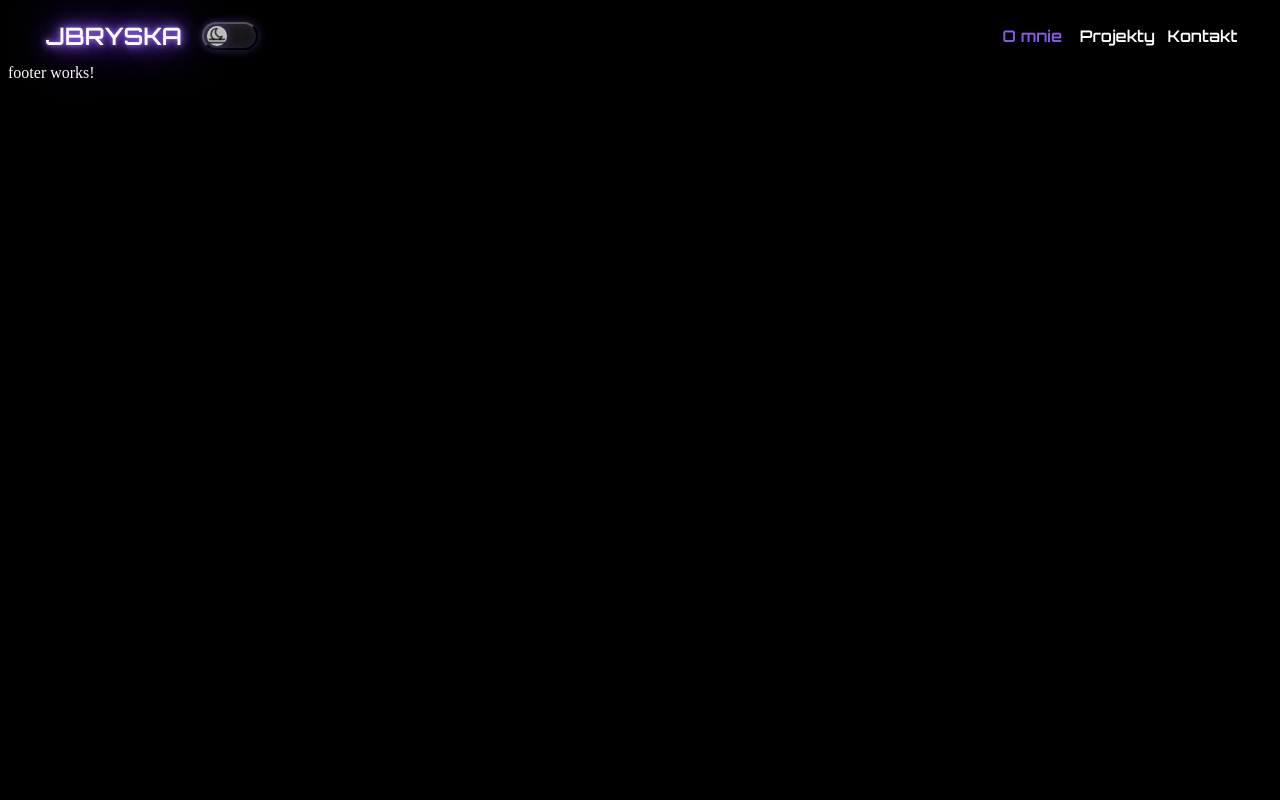
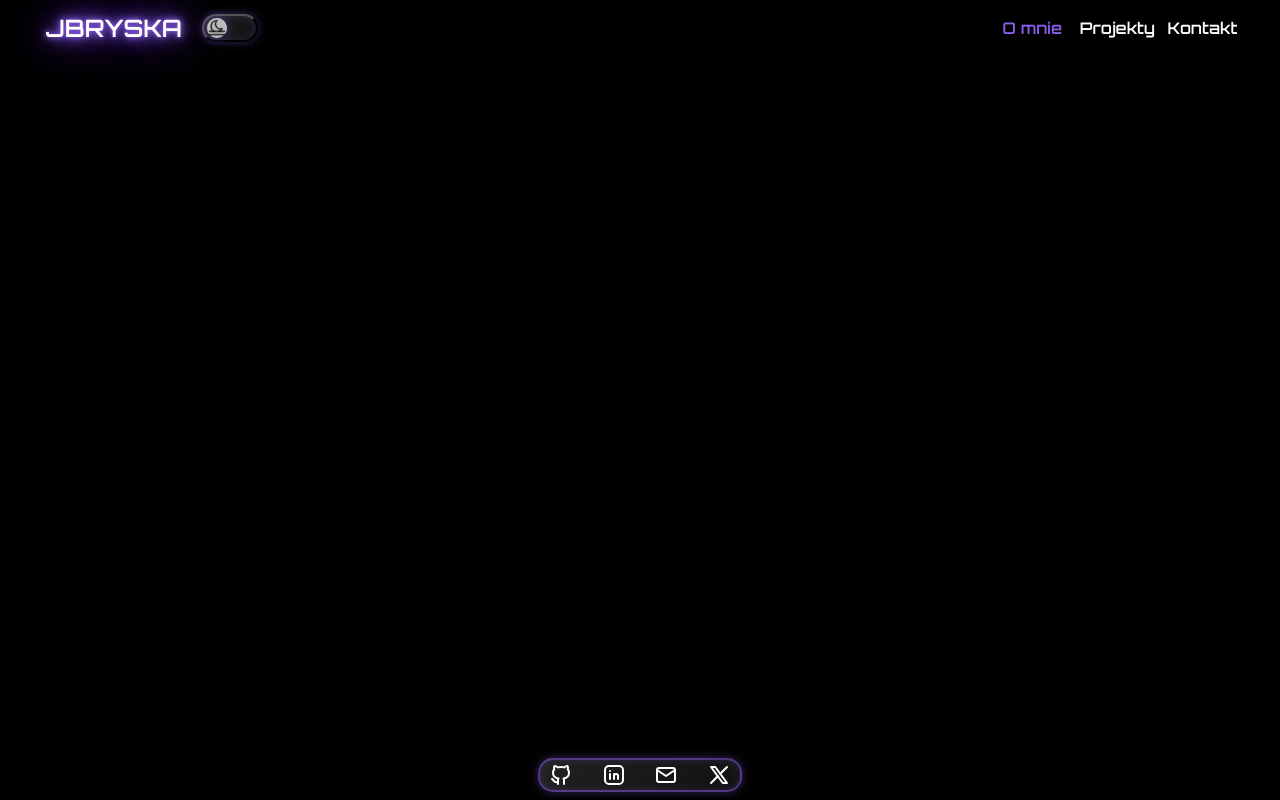
Before and after one commit to whit33y/jbryska, an Angular app: page /home in a window 1280 px wide. Built offline with nearby package versions, Linux system fonts and the light colour scheme.

Commit message:
feat: added footer with styles

```diff
--- a/src/app/app.html
+++ b/src/app/app.html
@@ -1,5 +1,7 @@
-<app-header />
-<main id="main-content" class="main-content">
-  <router-outlet />
-</main>
-<app-footer />
+<div class="container">
+  <app-header />
+  <main id="main-content" class="main-content">
+    <router-outlet />
+  </main>
+  <app-footer />
+</div>
--- a/src/app/app.scss
+++ b/src/app/app.scss
@@ -0,0 +1,7 @@
+.container {
+  font-family: 'Orbitron', sans-serif;
+  font-optical-sizing: auto;
+  font-style: normal;
+  font-weight: 400;
+  height: 100%;
+}
--- a/src/app/components/layout/footer/footer.html
+++ b/src/app/components/layout/footer/footer.html
@@ -1 +1,41 @@
-<p>footer works!</p>
+<footer class="site-footer" (mousemove)="onMouseMove($event)" (mouseleave)="onMouseLeave()">
+    <div class="container" [ngStyle]="{'transform': transformStyle}">
+        <a href="https://github.com/whit33y" target="_blank"><svg xmlns="http://www.w3.org/2000/svg" width="24"
+                height="24" viewBox="0 0 24 24" fill="none" stroke="currentColor" stroke-width="2"
+                stroke-linecap="round" stroke-linejoin="round"
+                class="icon icon-tabler icons-tabler-outline icon-tabler-brand-github">
+                <path stroke="none" d="M0 0h24v24H0z" fill="none" />
+                <path
+                    d="M9 19c-4.3 1.4 -4.3 -2.5 -6 -3m12 5v-3.5c0 -1 .1 -1.4 -.5 -2c2.8 -.3 5.5 -1.4 5.5 -6a4.6 4.6 0 0 0 -1.3 -3.2a4.2 4.2 0 0 0 -.1 -3.2s-1.1 -.3 -3.5 1.3a12.3 12.3 0 0 0 -6.2 0c-2.4 -1.6 -3.5 -1.3 -3.5 -1.3a4.2 4.2 0 0 0 -.1 3.2a4.6 4.6 0 0 0 -1.3 3.2c0 4.6 2.7 5.7 5.5 6c-.6 .6 -.6 1.2 -.5 2v3.5" />
+            </svg></a>
+        <a href="https://www.linkedin.com/in/jakub-bryska-b905b0279" target="_blank"><svg
+                xmlns="http://www.w3.org/2000/svg" width="24" height="24" viewBox="0 0 24 24" fill="none"
+                stroke="currentColor" stroke-width="2" stroke-linecap="round" stroke-linejoin="round"
+                class="icon icon-tabler icons-tabler-outline icon-tabler-brand-linkedin">
+                <path stroke="none" d="M0 0h24v24H0z" fill="none" />
+                <path d="M8 11v5" />
+                <path d="M8 8v.01" />
+                <path d="M12 16v-5" />
+                <path d="M16 16v-3a2 2 0 1 0 -4 0" />
+                <path d="M3 7a4 4 0 0 1 4 -4h10a4 4 0 0 1 4 4v10a4 4 0 0 1 -4 4h-10a4 4 0 0 1 -4 -4z" />
+            </svg></a>
+        <a href="mailto:jakubbryska2@gmail.com">
+            <svg xmlns="http://www.w3.org/2000/svg" width="24" height="24" viewBox="0 0 24 24" fill="none"
+                stroke="currentColor" stroke-width="2" stroke-linecap="round" stroke-linejoin="round"
+                class="icon icon-tabler icons-tabler-outline icon-tabler-mail">
+                <path stroke="none" d="M0 0h24v24H0z" fill="none" />
+                <path d="M3 7a2 2 0 0 1 2 -2h14a2 2 0 0 1 2 2v10a2 2 0 0 1 -2 2h-14a2 2 0 0 1 -2 -2v-10z" />
+                <path d="M3 7l9 6l9 -6" />
+            </svg>
+        </a>
+        <a href="https://x.com/kubussbr">
+            <svg xmlns="http://www.w3.org/2000/svg" width="24" height="24" viewBox="0 0 24 24" fill="none"
+                stroke="currentColor" stroke-width="2" stroke-linecap="round" stroke-linejoin="round"
+                class="icon icon-tabler icons-tabler-outline icon-tabler-brand-x">
+                <path stroke="none" d="M0 0h24v24H0z" fill="none" />
+                <path d="M4 4l11.733 16h4.267l-11.733 -16z" />
+                <path d="M4 20l6.768 -6.768m2.46 -2.46l6.772 -6.772" />
+            </svg>
+        </a>
+    </div>
+</footer>
--- a/src/app/components/layout/footer/footer.scss
+++ b/src/app/components/layout/footer/footer.scss
@@ -0,0 +1,52 @@
+.site-footer {
+  position: fixed;
+  left: 0;
+  bottom: 0;
+  width: 100%;
+  text-align: center;
+  display: flex;
+  justify-content: center;
+  margin-bottom: 8px;
+  perspective: 1000px;
+}
+
+.site-footer .container {
+  width: 200px;
+  display: grid;
+  justify-items: center;
+  align-items: center;
+  grid-template-columns: repeat(4, 1fr);
+  grid-template-rows: 1fr;
+  grid-column-gap: 10px;
+  border-radius: 15px;
+  background: linear-gradient(145deg, #222, #111);
+  box-shadow:
+    0 0 10px rgba(139, 92, 237, 0.4),
+    inset 0 0 8px rgba(139, 92, 237, 0.2);
+  border: 2px solid rgba(139, 92, 237, 0.5);
+  font-family: 'Orbitron', sans-serif;
+  font-weight: 600;
+  transition:
+    transform 0.1s ease,
+    box-shadow 0.3s ease;
+}
+
+.site-footer .container a {
+  display: flex;
+  justify-content: center;
+  align-items: center;
+  padding: 3px;
+  text-decoration: none;
+  color: white;
+  transition:
+    color 0.3s ease,
+    text-shadow 0.3s ease;
+}
+
+.site-footer .container a:hover {
+  color: #8b5ced;
+}
+
+.site-footer .container a:hover svg {
+  filter: drop-shadow(0 0 2px #8b5ced) drop-shadow(0 0 10px #8b5ced) drop-shadow(0 0 20px #8b5ced);
+}
--- a/src/app/components/layout/footer/footer.ts
+++ b/src/app/components/layout/footer/footer.ts
@@ -1,11 +1,25 @@
+import { CommonModule } from '@angular/common';
 import { Component } from '@angular/core';
 
 @Component({
   selector: 'app-footer',
-  imports: [],
+  imports: [CommonModule],
   templateUrl: './footer.html',
-  styleUrl: './footer.scss'
+  styleUrl: './footer.scss',
 })
 export class Footer {
+  transformStyle = 'scale(1) translate(0, 0)';
 
+  onMouseMove(event: MouseEvent) {
+    const footer = (event.currentTarget as HTMLElement).querySelector('.container') as HTMLElement;
+    const rect = footer.getBoundingClientRect();
+    const x = event.clientX - (rect.left + rect.width / 2);
+    const y = event.clientY - (rect.top + rect.height / 2);
+
+    this.transformStyle = `scale(1.05) translate(${x * 0.05}px, ${y * 0.05}px)`;
+  }
+
+  onMouseLeave() {
+    this.transformStyle = 'scale(1) translate(0, 0)';
+  }
 }
--- a/src/app/components/layout/header/header.scss
+++ b/src/app/components/layout/header/header.scss
@@ -1,7 +1,8 @@
 .site-header {
-  position: sticky;
+  position: fixed;
   height: 5dvh;
-  z-index: 100;
+  top: 0;
+  width: 100%;
 }
 
 .logo {
--- a/src/app/pages/home/home.scss
+++ b/src/app/pages/home/home.scss
@@ -0,0 +1,3 @@
+p {
+  height: 1920px;
+}
--- a/src/styles.scss
+++ b/src/styles.scss
@@ -1,9 +1,11 @@
-html {
-  height: 100dvh;
+html,
+body {
+  height: 100%;
   width: 100dvw;
   transition:
     background-color 0.3s ease,
     color 0.3s ease;
+  margin: 0;
 }
 
 html.dark {
```
